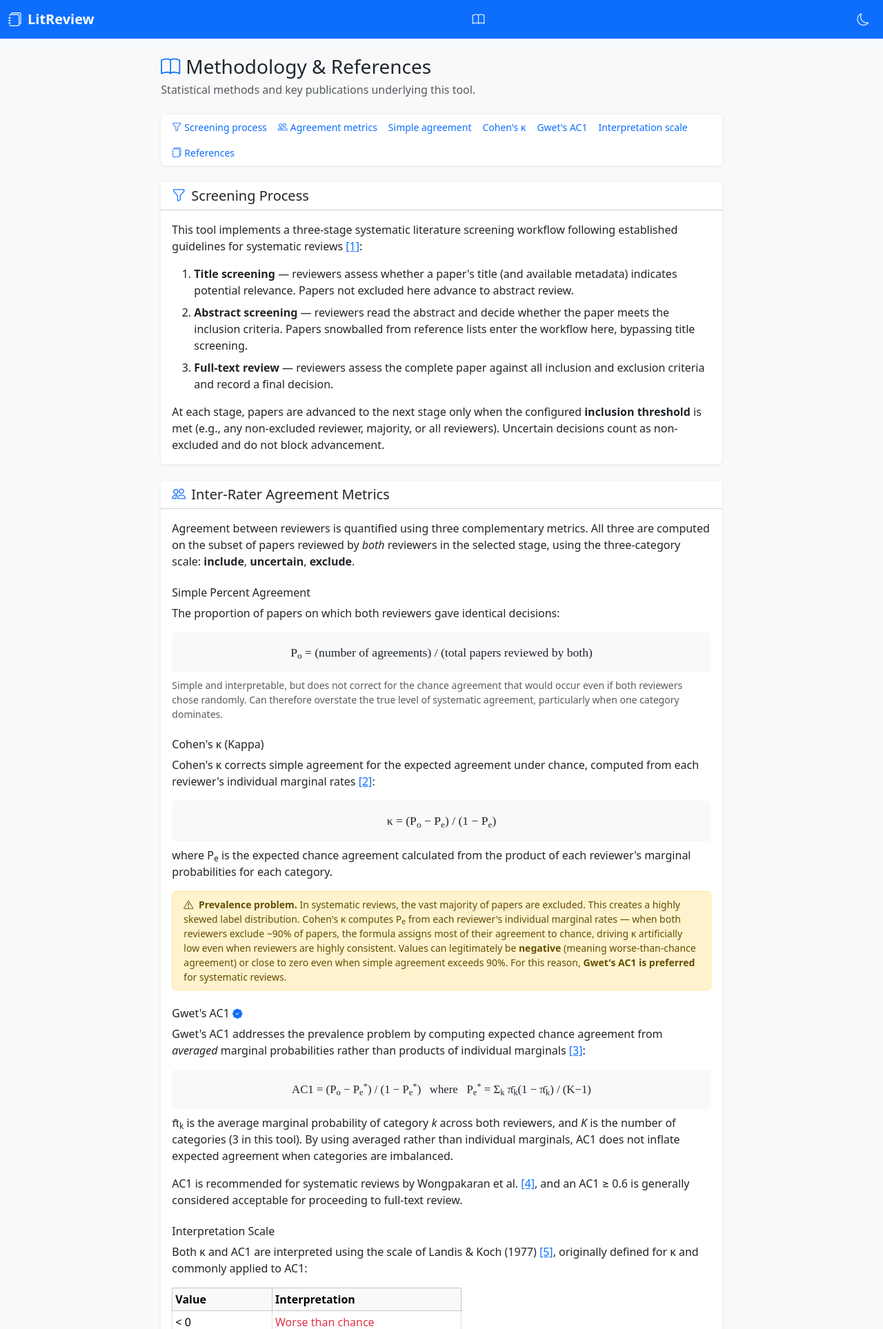
After one commit to chvest/litreview, a Flask app: page /methodology in a window 1280 px wide. The commit adds this page. Shown: the top 1927 px of the page at 69% size. Run offline with Flask 3, Linux system fonts and the light colour scheme.

Commit message:
Add methodology & references page
- New route GET /methodology → methodology.html
- Book icon in navbar (always visible, all pages)
- Covers: three-stage screening process, simple agreement, Cohen's kappa
  (with prevalence-problem warning), Gwet's AC1 (with formula), and the
  Landis & Koch interpretation scale
- Six cited references with DOI links:
  PRISMA 2020, Cohen 1960, Gwet 2008, Wongpakaran 2013,
  Landis & Koch 1977, McHugh 2012

Co-Authored-By: Claude Sonnet 4.6 <noreply@anthropic.com>

```diff
--- a/app.py
+++ b/app.py
@@ -441,6 +441,11 @@ def current_reviewer(pid):
 def index():
     projects = Project.query.order_by(Project.created_at.desc()).all()
     return render_template("index.html", projects=projects)
+
+
+@app.route("/methodology")
+def methodology():
+    return render_template("methodology.html")
 
 
 @app.route("/project/import-full", methods=["POST"])
--- a/templates/base.html
+++ b/templates/base.html
@@ -134,8 +134,15 @@
       </a>
     </div>
     {% endif %}
+    <!-- Methodology reference — always visible -->
+    <a href="{{ url_for('methodology') }}"
+       class="btn btn-link nav-link text-white ms-1 px-2 flex-shrink-0"
+       title="Methodology &amp; references"
+       style="font-size:1.1rem">
+      <i class="bi bi-book"></i>
+    </a>
     <!-- Theme toggle — always visible -->
-    <button class="btn btn-link nav-link text-white ms-2 px-2 flex-shrink-0"
+    <button class="btn btn-link nav-link text-white ms-1 px-2 flex-shrink-0"
             id="theme-toggle" onclick="toggleTheme()" title="Toggle dark mode"
             style="font-size:1.1rem">
       <i id="theme-icon" class="bi bi-moon"></i>
--- /dev/null
+++ b/templates/methodology.html
@@ -0,0 +1,221 @@
+{% extends "base.html" %}
+{% block title %}Methodology &amp; References — LitReview{% endblock %}
+
+{% block content %}
+<div class="row justify-content-center">
+  <div class="col-lg-8">
+
+    <h1 class="h3 mb-1"><i class="bi bi-book me-2 text-primary"></i>Methodology &amp; References</h1>
+    <p class="text-muted mb-4">Statistical methods and key publications underlying this tool.</p>
+
+    <!-- TOC -->
+    <div class="card mb-4">
+      <div class="card-body py-2">
+        <div class="d-flex flex-wrap gap-3 small">
+          <a href="#screening" class="text-decoration-none"><i class="bi bi-funnel me-1"></i>Screening process</a>
+          <a href="#agreement" class="text-decoration-none"><i class="bi bi-people me-1"></i>Agreement metrics</a>
+          <a href="#simple"   class="text-decoration-none">Simple agreement</a>
+          <a href="#kappa"    class="text-decoration-none">Cohen's κ</a>
+          <a href="#ac1"      class="text-decoration-none">Gwet's AC1</a>
+          <a href="#interp"   class="text-decoration-none">Interpretation scale</a>
+          <a href="#refs"     class="text-decoration-none"><i class="bi bi-journals me-1"></i>References</a>
+        </div>
+      </div>
+    </div>
+
+    <!-- Screening process -->
+    <div class="card mb-4" id="screening">
+      <div class="card-header bg-white">
+        <h5 class="mb-0"><i class="bi bi-funnel me-2 text-primary"></i>Screening Process</h5>
+      </div>
+      <div class="card-body">
+        <p>
+          This tool implements a three-stage systematic literature screening workflow following
+          established guidelines for systematic reviews <a href="#ref-prisma">[1]</a>:
+        </p>
+        <ol>
+          <li class="mb-2">
+            <strong>Title screening</strong> — reviewers assess whether a paper's title (and available
+            metadata) indicates potential relevance. Papers not excluded here advance to abstract review.
+          </li>
+          <li class="mb-2">
+            <strong>Abstract screening</strong> — reviewers read the abstract and decide whether the paper
+            meets the inclusion criteria. Papers snowballed from reference lists enter the workflow here,
+            bypassing title screening.
+          </li>
+          <li class="mb-2">
+            <strong>Full-text review</strong> — reviewers assess the complete paper against all inclusion
+            and exclusion criteria and record a final decision.
+          </li>
+        </ol>
+        <p class="mb-0">
+          At each stage, papers are advanced to the next stage only when the configured
+          <strong>inclusion threshold</strong> is met (e.g., any non-excluded reviewer, majority, or all
+          reviewers). Uncertain decisions count as non-excluded and do not block advancement.
+        </p>
+      </div>
+    </div>
+
+    <!-- Agreement metrics -->
+    <div class="card mb-4" id="agreement">
+      <div class="card-header bg-white">
+        <h5 class="mb-0"><i class="bi bi-people me-2 text-primary"></i>Inter-Rater Agreement Metrics</h5>
+      </div>
+      <div class="card-body">
+        <p>
+          Agreement between reviewers is quantified using three complementary metrics.
+          All three are computed on the subset of papers reviewed by <em>both</em> reviewers in
+          the selected stage, using the three-category scale: <strong>include</strong>,
+          <strong>uncertain</strong>, <strong>exclude</strong>.
+        </p>
+
+        <!-- Simple agreement -->
+        <h6 class="mt-4 mb-2" id="simple">Simple Percent Agreement</h6>
+        <p>
+          The proportion of papers on which both reviewers gave identical decisions:
+        </p>
+        <div class="bg-light rounded p-3 mb-2 text-center" style="font-family:serif; font-size:1.1rem">
+          P<sub>o</sub> = (number of agreements) / (total papers reviewed by both)
+        </div>
+        <p class="text-muted small mb-0">
+          Simple and interpretable, but does not correct for the chance agreement that would occur
+          even if both reviewers chose randomly. Can therefore overstate the true level of
+          systematic agreement, particularly when one category dominates.
+        </p>
+
+        <!-- Cohen's kappa -->
+        <h6 class="mt-4 mb-2" id="kappa">Cohen's κ (Kappa)</h6>
+        <p>
+          Cohen's κ corrects simple agreement for the expected agreement under chance,
+          computed from each reviewer's individual marginal rates <a href="#ref-cohen">[2]</a>:
+        </p>
+        <div class="bg-light rounded p-3 mb-2 text-center" style="font-family:serif; font-size:1.1rem">
+          κ = (P<sub>o</sub> − P<sub>e</sub>) / (1 − P<sub>e</sub>)
+        </div>
+        <p>
+          where P<sub>e</sub> is the expected chance agreement calculated from the product of each
+          reviewer's marginal probabilities for each category.
+        </p>
+        <div class="alert alert-warning py-2 small mb-0">
+          <i class="bi bi-exclamation-triangle me-1"></i>
+          <strong>Prevalence problem.</strong> In systematic reviews, the vast majority of papers are
+          excluded. This creates a highly skewed label distribution. Cohen's κ computes P<sub>e</sub>
+          from each reviewer's individual marginal rates — when both reviewers exclude ~90% of papers,
+          the formula assigns most of their agreement to chance, driving κ artificially low even when
+          reviewers are highly consistent. Values can legitimately be <strong>negative</strong>
+          (meaning worse-than-chance agreement) or close to zero even when simple agreement exceeds
+          90%. For this reason, <strong>Gwet's AC1 is preferred</strong> for systematic reviews.
+        </div>
+
+        <!-- Gwet's AC1 -->
+        <h6 class="mt-4 mb-2" id="ac1">Gwet's AC1 <i class="bi bi-patch-check-fill text-primary" style="font-size:.9rem"></i></h6>
+        <p>
+          Gwet's AC1 addresses the prevalence problem by computing expected chance agreement from
+          <em>averaged</em> marginal probabilities rather than products of individual marginals
+          <a href="#ref-gwet">[3]</a>:
+        </p>
+        <div class="bg-light rounded p-3 mb-2 text-center" style="font-family:serif; font-size:1.05rem">
+          AC1 = (P<sub>o</sub> − P<sub>e</sub><sup>*</sup>) / (1 − P<sub>e</sub><sup>*</sup>)
+          &nbsp;&nbsp;where&nbsp;&nbsp;
+          P<sub>e</sub><sup>*</sup> = Σ<sub>k</sub> π̄<sub>k</sub>(1 − π̄<sub>k</sub>) / (K−1)
+        </div>
+        <p>
+          π̄<sub>k</sub> is the average marginal probability of category <em>k</em> across both
+          reviewers, and <em>K</em> is the number of categories (3 in this tool).
+          By using averaged rather than individual marginals, AC1 does not inflate expected agreement
+          when categories are imbalanced.
+        </p>
+        <p class="mb-0">
+          AC1 is recommended for systematic reviews by Wongpakaran et al.
+          <a href="#ref-wongpakaran">[4]</a>, and an AC1 ≥ 0.6 is generally considered
+          acceptable for proceeding to full-text review.
+        </p>
+
+        <!-- Interpretation scale -->
+        <h6 class="mt-4 mb-2" id="interp">Interpretation Scale</h6>
+        <p>
+          Both κ and AC1 are interpreted using the scale of Landis &amp; Koch (1977)
+          <a href="#ref-landis">[5]</a>, originally defined for κ and commonly applied to AC1:
+        </p>
+        <div class="table-responsive">
+          <table class="table table-sm table-bordered mb-0" style="max-width:420px">
+            <thead class="table-light">
+              <tr><th>Value</th><th>Interpretation</th></tr>
+            </thead>
+            <tbody>
+              <tr><td>&lt; 0</td><td class="text-danger">Worse than chance</td></tr>
+              <tr><td>0.00–0.20</td><td>Slight</td></tr>
+              <tr><td>0.21–0.40</td><td>Fair</td></tr>
+              <tr><td>0.41–0.60</td><td class="text-warning">Moderate</td></tr>
+              <tr><td>0.61–0.80</td><td class="text-primary">Substantial</td></tr>
+              <tr><td>0.81–1.00</td><td class="text-success">Almost Perfect</td></tr>
+            </tbody>
+          </table>
+        </div>
+        <p class="text-muted small mt-2 mb-0">
+          Note: Landis &amp; Koch acknowledge these boundaries are arbitrary. McHugh (2012)
+          <a href="#ref-mchugh">[6]</a> provides an accessible overview of their practical use.
+        </p>
+      </div>
+    </div>
+
+    <!-- References -->
+    <div class="card mb-4" id="refs">
+      <div class="card-header bg-white">
+        <h5 class="mb-0"><i class="bi bi-journals me-2 text-primary"></i>References</h5>
+      </div>
+      <div class="card-body">
+        <ol class="mb-0" style="line-height:2">
+          <li id="ref-prisma">
+            Page, M. J., McKenzie, J. E., Bossuyt, P. M., Boutron, I., Hoffmann, T. C., Mulrow,
+            C. D., … Moher, D. (2021). The PRISMA 2020 statement: an updated guideline for
+            reporting systematic reviews. <em>BMJ</em>, 372, n71.
+            <a href="https://doi.org/10.1136/bmj.n71" target="_blank" class="ms-1">
+              <i class="bi bi-box-arrow-up-right"></i> doi:10.1136/bmj.n71
+            </a>
+          </li>
+          <li id="ref-cohen">
+            Cohen, J. (1960). A coefficient of agreement for nominal scales.
+            <em>Educational and Psychological Measurement</em>, 20(1), 37–46.
+            <a href="https://doi.org/10.1177/001316446002000104" target="_blank" class="ms-1">
+              <i class="bi bi-box-arrow-up-right"></i> doi:10.1177/001316446002000104
+            </a>
+          </li>
+          <li id="ref-gwet">
+            Gwet, K. L. (2008). Computing inter-rater reliability and its variance in the presence
+            of high agreement. <em>British Journal of Mathematical and Statistical Psychology</em>,
+            61(1), 29–48.
+            <a href="https://doi.org/10.1348/000711006X126600" target="_blank" class="ms-1">
+              <i class="bi bi-box-arrow-up-right"></i> doi:10.1348/000711006X126600
+            </a>
+          </li>
+          <li id="ref-wongpakaran">
+            Wongpakaran, N., Wongpakaran, T., Wedding, D., &amp; Gwet, K. L. (2013).
+            A comparison of Cohen's Kappa and Gwet's AC1 when calculating inter-rater reliability
+            coefficients: a study conducted with personality disorder samples.
+            <em>BMC Medical Research Methodology</em>, 13, 61.
+            <a href="https://doi.org/10.1186/1471-2288-13-61" target="_blank" class="ms-1">
+              <i class="bi bi-box-arrow-up-right"></i> doi:10.1186/1471-2288-13-61
+            </a>
+          </li>
+          <li id="ref-landis">
+            Landis, J. R., &amp; Koch, G. G. (1977). The measurement of observer agreement for
+            categorical data. <em>Biometrics</em>, 33(1), 159–174.
+            <a href="https://doi.org/10.2307/2529310" target="_blank" class="ms-1">
+              <i class="bi bi-box-arrow-up-right"></i> doi:10.2307/2529310
+            </a>
+          </li>
+          <li id="ref-mchugh">
+            McHugh, M. L. (2012). Interrater reliability: the kappa statistic.
+            <em>Biochemia Medica</em>, 22(3), 276–282.
+            <a href="https://doi.org/10.11613/BM.2012.031" target="_blank" class="ms-1">
+              <i class="bi bi-box-arrow-up-right"></i> doi:10.11613/BM.2012.031
+            </a>
+          </li>
+        </ol>
+      </div>
+    </div>
+
+  </div>
+</div>
+{% endblock %}
```
